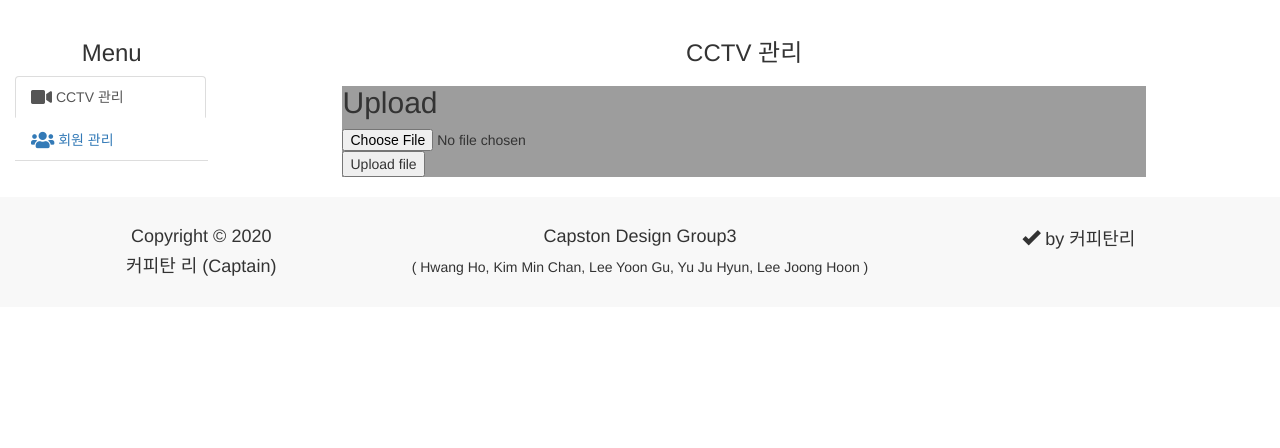
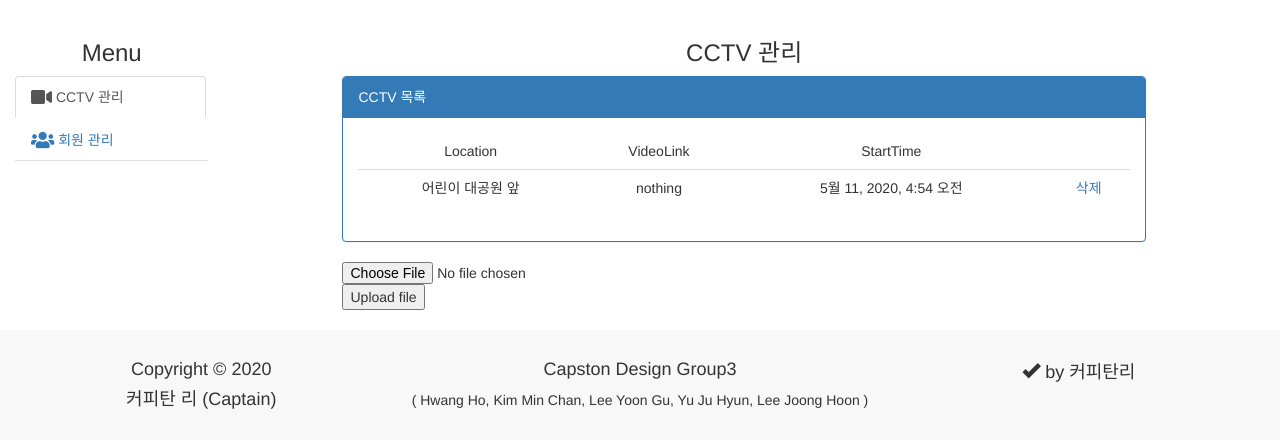
Before and after one commit to ahwere/CarRecognition, a Django app: template manage/templates/manage.html in a window 1280 px wide. Shown: the part 50-498 px from the top of the page. Run offline with Django 3.2, Linux system fonts and the light colour scheme; the template is opened without the code that fills it: values that come from a table or form of the project are taken from there, others are empty; data comes from the database, SQL or seed files in the repository; both versions use the stored data as it was after the commit; some libraries are stand-ins or nearby versions.

Commit message:
1.video upload 2.cctv 관리

```diff
--- a/CarRecognition/settings.py
+++ b/CarRecognition/settings.py
@@ -136,6 +136,6 @@ MEDIA_URL = '/media/' # 항상 / 로 끝나도록 설정
 # MEDIA_URL = 'http://static.myservice.com/media/' 다른 서버로 media 파일 복사시
 
 # 업로드된 파일을 저장할 디렉토리 경로
-MEDIA_ROOT = os.path.join(BASE_DIR, 'media')
+MEDIA_ROOT = os.path.join(BASE_DIR, 'static/videos')
 
 MESSAGE_STORAGE = 'django.contrib.messages.storage.session.SessionStorage'
--- a/manage/templates/manage.html
+++ b/manage/templates/manage.html
@@ -51,14 +51,35 @@
         <div class="tab-content col-sm-8 col-sm-offset-1">
             <div class="tab-pane fade active in" id="tab-content-cctvManage">
                 <h3>CCTV 관리</h3>
-                <div class="box">
-                    <h2>Upload</h2>
-                    <form method = "post" action="{% url 'manage:manage' %}" enctype="multipart/form-data">
+                <div class="box" style="background-color: white">
+
+
+                 <div class="panel panel-primary">
+                    <div class="panel-heading">CCTV 목록</div>
+                    <div id = cctv_panel_body class="panel-body">
+                    <table class="table"><thead><tr><td>Location</td><td>VideoLink</td><td>StartTime</td><td></td></tr></thead>
+                        <tbody id="cctv_list_box">
+
+                            {% for temp in qs %}
+                                <tr>
+                                    <td>{{temp.location}}</td>
+                                    <td>{{temp.video_link}}</td>
+                                    <td>{{temp.start_time}}</td>
+                                    <td><a href="{% url 'manage:delCctv' temp.id %}">삭제</a></td>
+                                </tr>
+                            {% endfor %}
+                        </tbody></table>
+
+                    </div>
+                 </div>
+
+                 <div style="background-color: #fff">
+                    <form method = "post" action="{% url 'manage:manage' %}" enctype="multipart/form-data" style="background-color: #fff">
                         {% csrf_token %}
-                        <input type="file" name="document">
+                        <input id=input_video type="file" name="video">
                         <button type="submit">Upload file</button>
                     </form>
-
+                 </div>
                 </div>
             </div>
 
@@ -85,6 +106,7 @@
         {% endif %}
 
     <script>
+
         function reaAllUser() {
             $.ajax({
                 url: 'reaAllUser',
--- a/manage/urls.py
+++ b/manage/urls.py
@@ -9,5 +9,5 @@ urlpatterns = [
     path("reaAllUser/", views.reaAllUser, name="reaAllUser"),
     path("delUser/", views.delUser, name="delUser"),
     path("grantUser/", views.grantUser, name="grantUser"),
-
+    path("<str:id>/delCctv",views.delCctv, name="delCctv")
 ]+ static(settings.MEDIA_URL, document_root= settings.MEDIA_ROOT)
```
Also changed, not shown: manage/views.py (+23 -8 lines), db.sqlite3.
